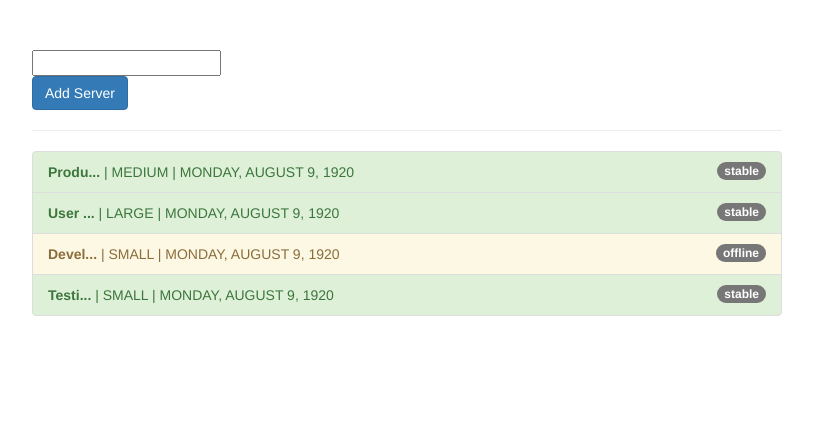
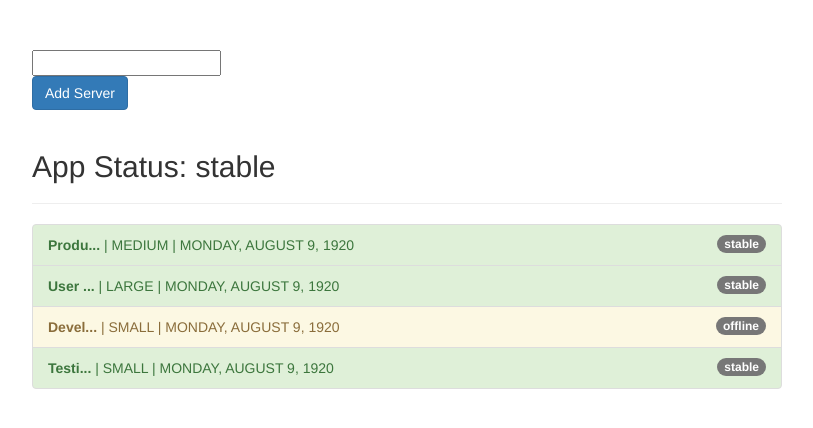
Before and after one commit to DannyDenver/Angular_Pipes, an Angular app: page / in a window 1280 px wide. Shown: the top 428 px of the page, without its empty margins (233-1046 px from the left). Built offline with nearby package versions, Linux system fonts and the light colour scheme.

Commit message:
async pipe

```diff
--- a/src/app/app.component.html
+++ b/src/app/app.component.html
@@ -4,6 +4,8 @@
       <input type="text" [(ngModel)] = "filteredStatus">
       <br>
       <button class="btn btn-primary" (click)="onAddServer()">Add Server</button>
+      <br><br>
+      <h2>App Status: {{ appStatus | async }}</h2>
       <hr>
       <ul class="list-group">
         <li
--- a/src/app/app.component.ts
+++ b/src/app/app.component.ts
@@ -6,6 +6,12 @@ import { Component } from '@angular/core';
   styleUrls: ['./app.component.css']
 })
 export class AppComponent {
+  appStatus = new Promise((resolve, reject) => {
+    setTimeout(() => {
+      resolve('stable')
+    }, 2000)
+  });
+
   servers = [
     {
       instanceType: 'medium',
```
